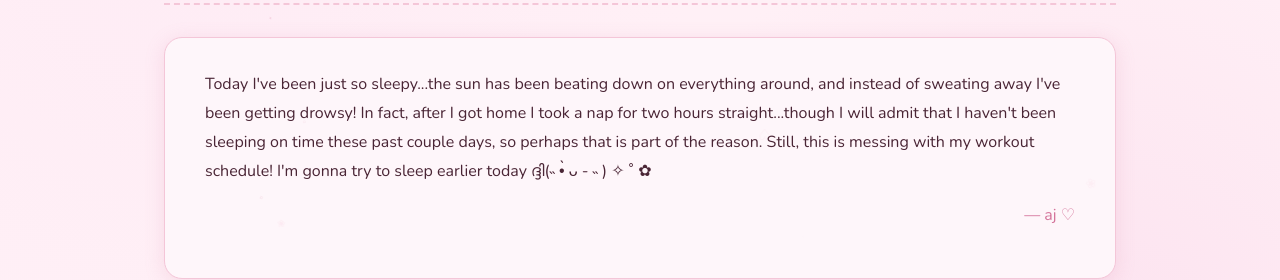
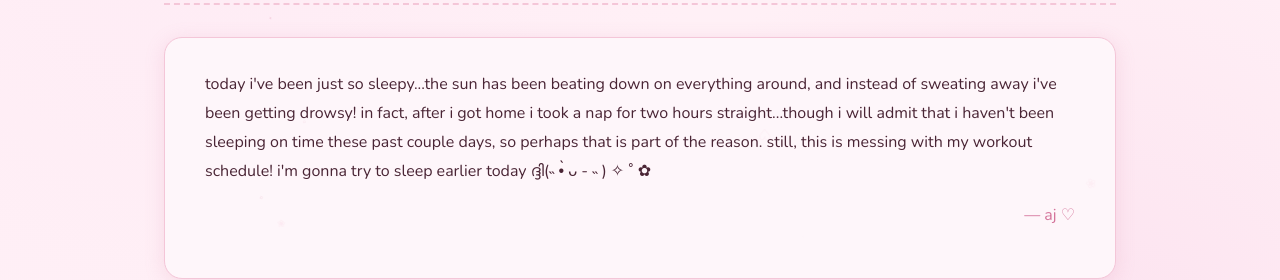
Before and after one commit to anjaligantayat/anjaligantayat.github.io, a plain HTML site: page blog/2026-06-08-sleepy-summer.html in a window 1280 px wide. Shown: the part 245-525 px from the top of the page. Drawn offline with nearby package versions, Linux system fonts and the light colour scheme.

Commit message:
update sleepy summer blog post

```diff
--- a/blog/2026-06-08-sleepy-summer.html
+++ b/blog/2026-06-08-sleepy-summer.html
@@ -43,9 +43,9 @@
     <!-- You can use <p> for paragraphs and <h2> for section headings -->
 
     <p>
-      Today I've been just so sleepy...the sun has been beating down on everything around, and instead of sweating away I've been getting drowsy!
-      In fact, after I got home I took a nap for two hours straight...though I will admit that I haven't been sleeping on time these past couple
-      days, so perhaps that is part of the reason. Still, this is messing with my workout schedule! I'm gonna try to sleep earlier today ദ്ദി(˵ •̀ ᴗ - ˵ ) ✧ ˚ ✿
+      today i've been just so sleepy...the sun has been beating down on everything around, and instead of sweating away i've been getting drowsy!
+      in fact, after i got home i took a nap for two hours straight...though i will admit that i haven't been sleeping on time these past couple
+      days, so perhaps that is part of the reason. still, this is messing with my workout schedule! i'm gonna try to sleep earlier today ദ്ദി(˵ •̀ ᴗ - ˵ ) ✧ ˚ ✿
     </p>
 
 
```
Also changed, not shown: 1 other file.
